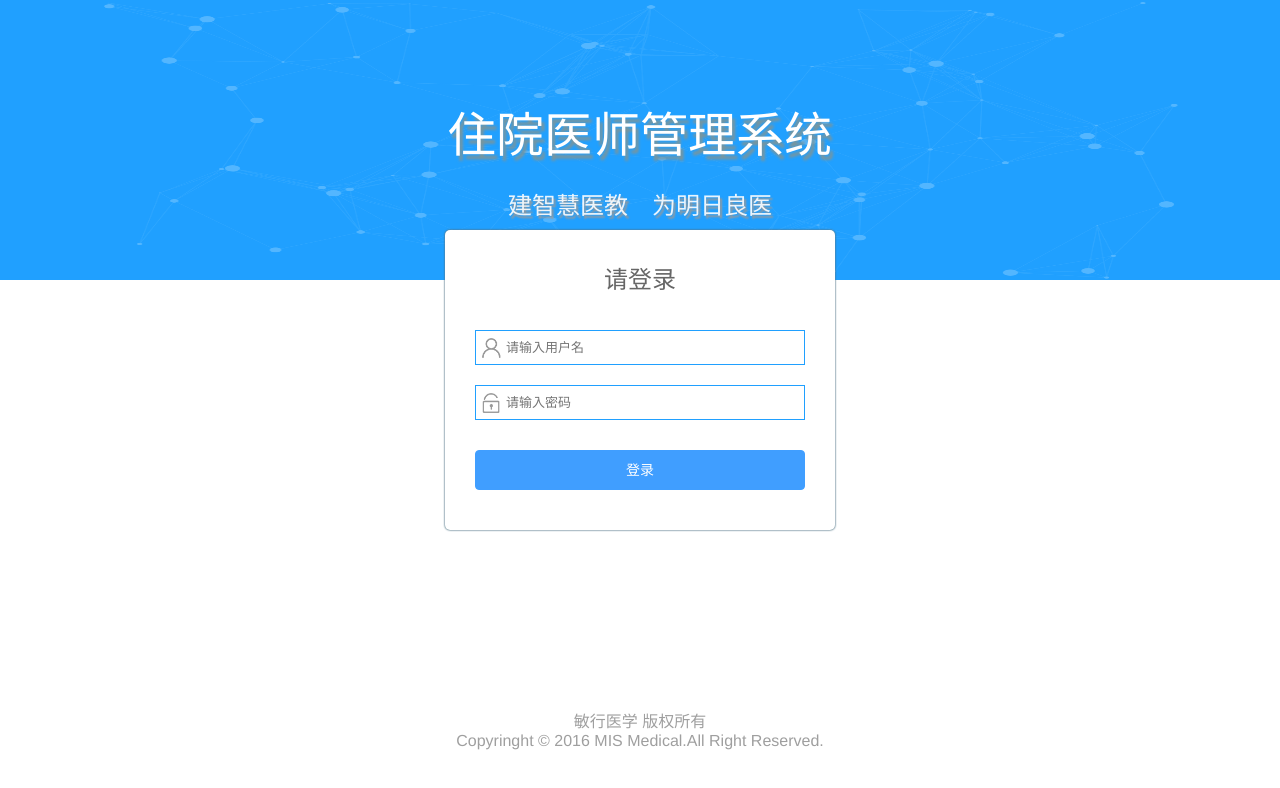
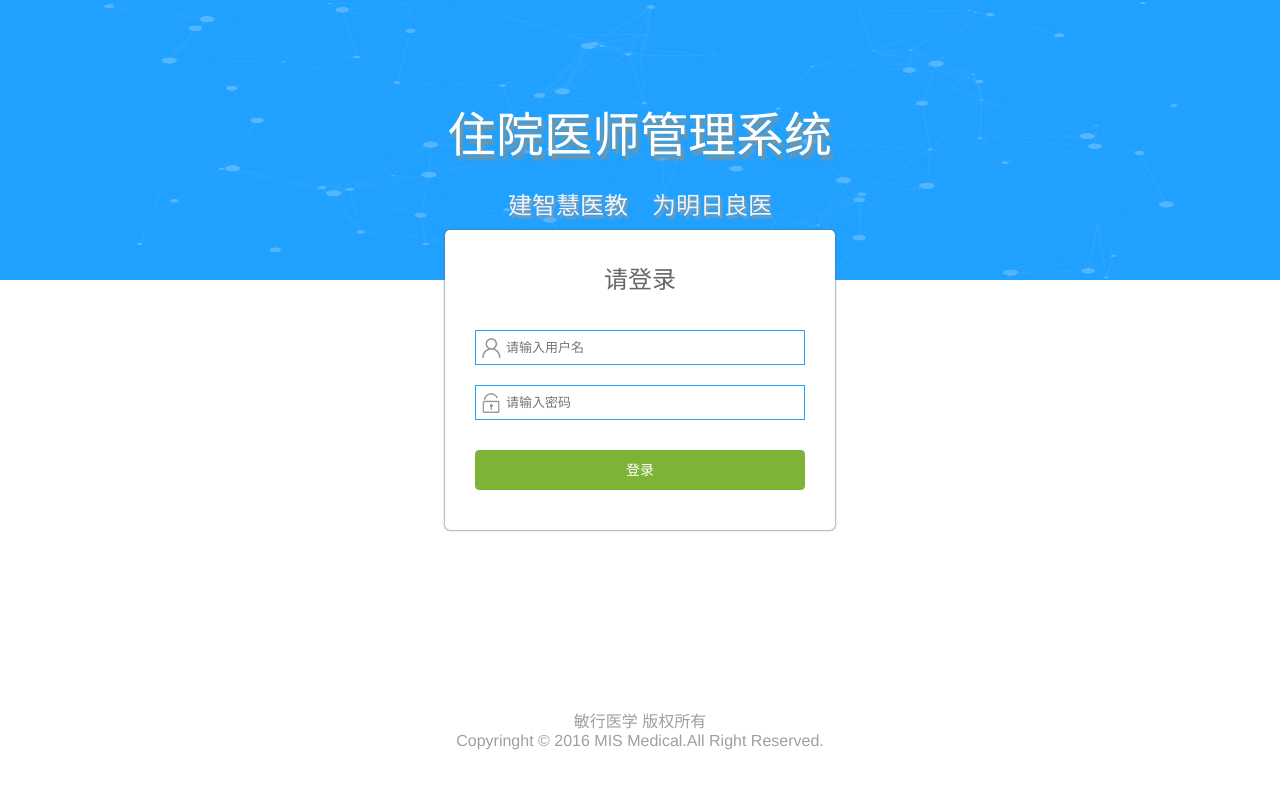
Before and after one commit to viewerw/honeywell, a Vue app: page /#/login in a window 1280 px wide. Shown: the top 788 px of the page. Built offline with nearby package versions, Linux system fonts and the light colour scheme.

Commit message:
change main color

```diff
--- /dev/null
+++ b/src/element-variables.scss
@@ -0,0 +1,7 @@
+/* 改变主题色变量 */
+$--color-primary:#7eb338;
+
+/* 改变 icon 字体路径变量，必需 */
+$--font-path: '~element-ui/lib/theme-chalk/fonts';
+
+@import "~element-ui/packages/theme-chalk/src/index";
--- a/src/main.js
+++ b/src/main.js
@@ -3,7 +3,7 @@
 import Vue from 'vue'
 import ElementUI from 'element-ui'
 
-import 'element-ui/lib/theme-chalk/index.css'
+import './element-variables.scss'
 import App from './App'
 import router from './router'
 import initRouter from './router/router-actions'
--- a/src/pages/shalter.vue
+++ b/src/pages/shalter.vue
@@ -1,5 +1,9 @@
 <template>
 	<div>大棚
+		<el-button>dapeng
+		</el-button>
+		<el-button type="primary">dapeng
+		</el-button>
 	</div>
 </template>
 <script type="text/javascript">
```
